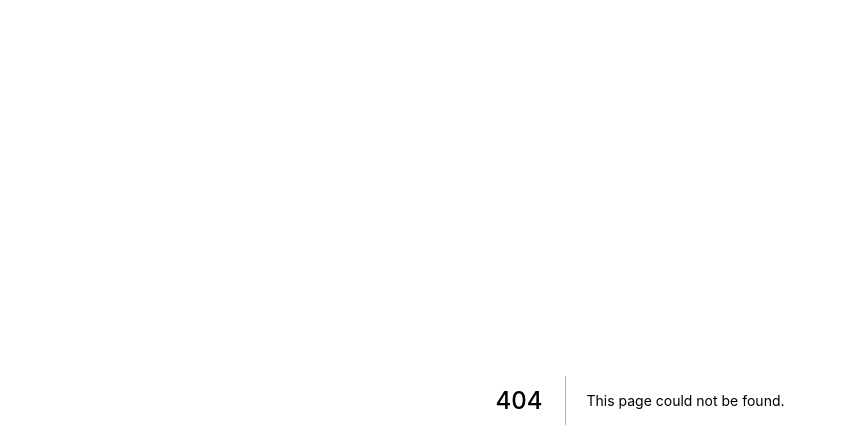
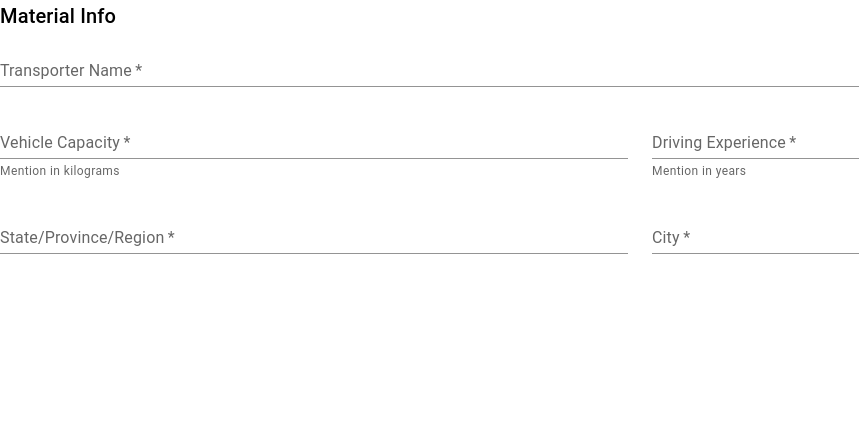
Before and after one commit to irsayvid/deal-manager, a Next.js app: page /signup/DriverInfo in a window 1280 px wide. Before the commit this address had no page. Shown: the top 448 px of the page, without its empty margins (0-859 px from the left). Built offline with nearby package versions, Linux system fonts and the light colour scheme.

Commit message:
add related files

```diff
--- /dev/null
+++ b/pages/signup/DriverInfo.jsx
@@ -0,0 +1,69 @@
+import * as React from 'react'
+import Typography from '@mui/material/Typography'
+import Grid from '@mui/material/Grid'
+import TextField from '@mui/material/TextField'
+import FormControlLabel from '@mui/material/FormControlLabel'
+import Checkbox from '@mui/material/Checkbox'
+
+export default function DealerInfo() {
+  return (
+    <React.Fragment>
+      <Typography variant="h6" gutterBottom>
+        Material Info
+      </Typography>
+      <Grid container spacing={3}>
+        <Grid item xs={12}>
+          <TextField
+            required
+            id="transporterName"
+            label="Transporter Name"
+            fullWidth
+            variant="standard"
+          />
+        </Grid>
+        <Grid item xs={12} md={6}>
+          <TextField
+            required
+            id="capacity"
+            label="Vehicle Capacity"
+            helperText="Mention in kilograms"
+            fullWidth
+            variant="standard"
+          />
+        </Grid>
+        <Grid item xs={12} md={6}>
+          <TextField
+            required
+            id=" drivingExperience"
+            label="Driving Experience"
+            helperText="Mention in years"
+            fullWidth
+            variant="standard"
+          />
+        </Grid>
+
+        <Grid item xs={12} sm={6}>
+          <TextField
+            required
+            id="state"
+            name="state"
+            label="State/Province/Region"
+            fullWidth
+            variant="standard"
+          />
+        </Grid>
+        <Grid item xs={12} sm={6}>
+          <TextField
+            required
+            id="city"
+            name="city"
+            label="City"
+            fullWidth
+            autoComplete="shipping address-level2"
+            variant="standard"
+          />
+        </Grid>
+      </Grid>
+    </React.Fragment>
+  )
+}
```
Also changed, not shown: pages/signup/DealerInfo.jsx (added, +69 -0 lines).
